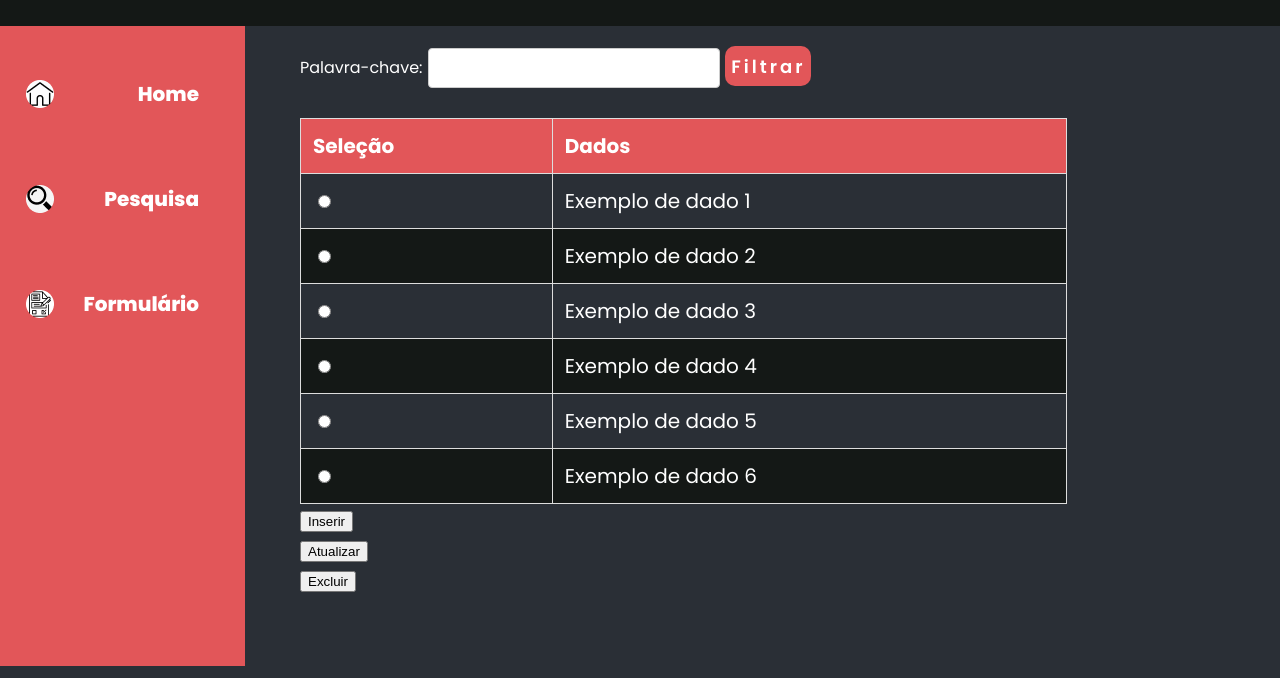
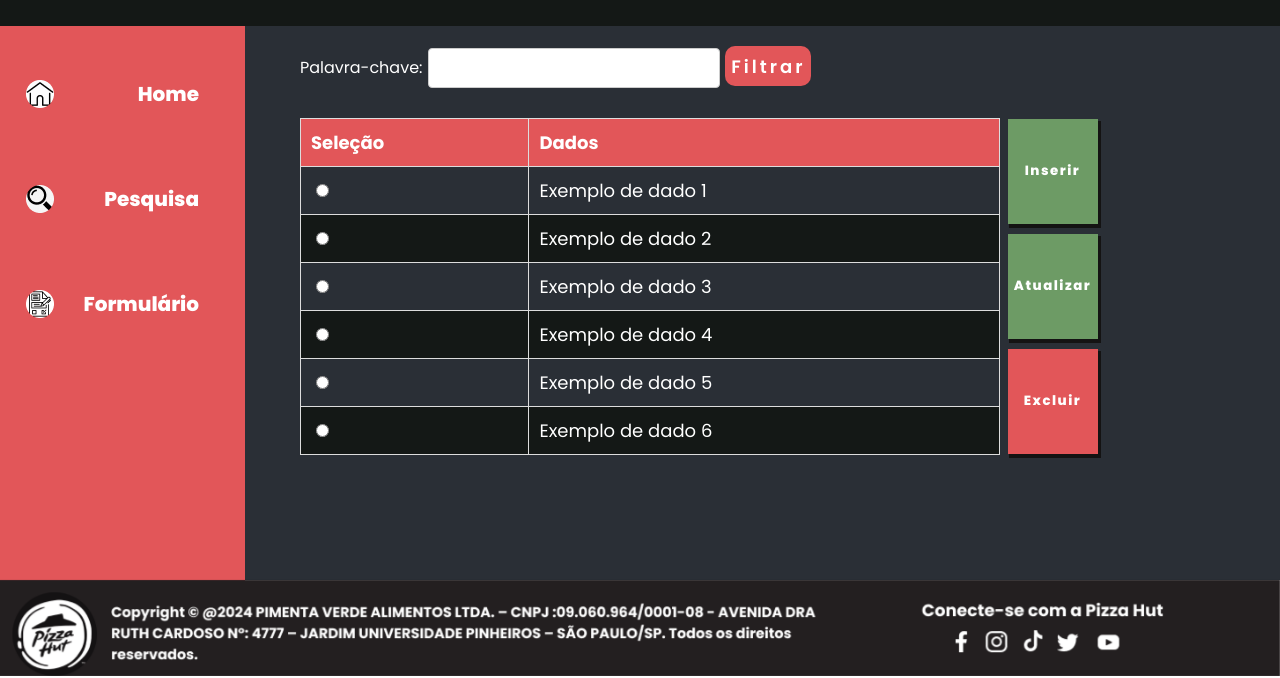
Before and after one commit to shiroamurha/PizzaHut, a plain HTML site: page search.html in a window 1280 px wide. Shown: the part 154-832 px from the top of the page. Drawn offline with Linux system fonts and the light colour scheme.

Commit message:
Add files via upload

```diff
--- a/misc/styles.css
+++ b/misc/styles.css
@@ -81,9 +81,11 @@ footer img {
     width: 100%;
     z-index: 2000;
     position: absolute;
+
 }
 
 /*      home      */
+
 .container{
     display: flex;
     padding-top: 200px;
@@ -98,6 +100,33 @@ footer img {
     font-size: 20px;
 }
 
+.p1{
+    opacity: 0;
+    transform: translateY(50px);
+    animation: aparecetexto 0.7s ease-in-out forwards;
+}
+.p2{
+    opacity: 0;
+    transform: translateY(60px);
+    animation: aparecetexto 2s ease-in-out forwards;
+}
+
+.p3{
+    opacity: 0;
+    transform: translateY(20px);
+    animation: aparecetexto 4s ease-in-out forwards;
+}
+
+@keyframes aparecetexto {
+    from {
+        opacity: 0;
+        transform: translateY(20px);
+    }
+    to {
+        opacity: 1;
+        transform: translateY(0);
+    }
+}
 
 label {
     font-size: 16px;
@@ -148,7 +177,48 @@ textarea {
     font-size: 20px;
 }
 .content-search table{
-    width: 150%;
+    width: 700px;
+}
+div#table{
+    display: flex;
+    align-items: center;
+    justify-content: center;
+}
+#button-column-search{
+    width: 105px;
+    align-items: center;
+    justify-content: center;
+    text-align: center;
+    margin-top: 10px;
+}
+#button-column-search button{
+    height: 105px;
+    width: 90px;
+    margin-top: 10px;
+    font-family: 'Poppins';
+    font-weight: 800;
+    letter-spacing: 1.5px;
+    color: white;
+    border: none;
+    box-shadow: 2px 3px 0px 1px #141313;
+    transition: all 0.3s;
+}
+#button-column-search button.g{
+    background-color: #6d9b65;
+}
+#button-column-search button.g:hover{
+
+    background-color: #52744c;
+    color: rgb(183, 197, 183);
+    transition: all 0.3s;
+}
+#button-column-search button#del{
+    background-color: #e25659;
+}
+#button-column-search button#del:hover{
+    background-color: #ad2e30;
+    color: rgb(183, 197, 183);
+    transition: all 0.3s;
 }
 #filt{
     background-color: #e25659;
@@ -176,7 +246,9 @@ table {
 
 table th,
 table td {
-    padding: 12px;
+    font-size: 18px;
+    padding: 10px;
+    height: 20px;
     border: 1px solid #ddd;
     text-align: left;
 }
@@ -200,6 +272,7 @@ table tr:hover {
 table td input[type="radio"] {
     margin-right: 10px;
 }
+
 
 
 /*      form      */
```
